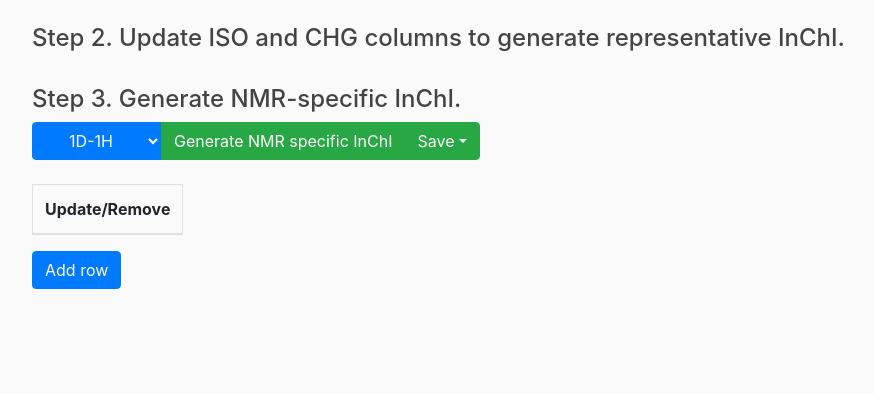
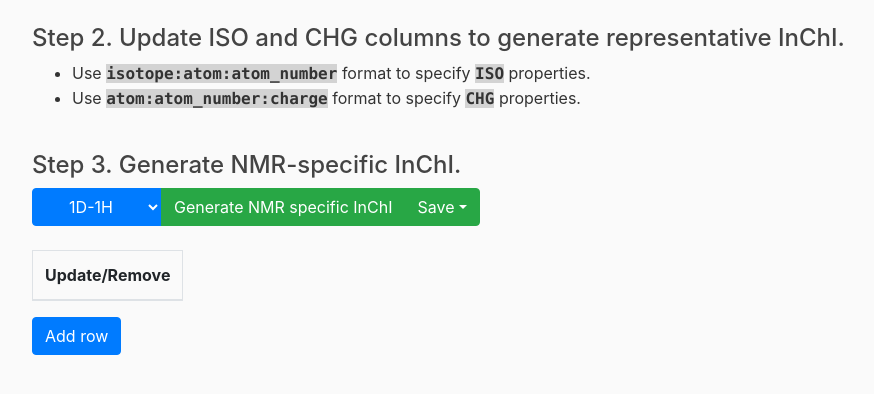
Before and after one commit to MoseleyBioinformaticsLab/isoenum-webgui, a Flask app: template isoenum_webgui/templates/table.html in a window 1280 px wide. Shown: the part 56-450 px from the top of the page, without its empty margins (53-927 px from the left). Run offline with Flask 2, Linux system fonts and the light colour scheme; the template is opened without the code that fills it, so the values that code supplies are empty; some libraries are stand-ins or nearby versions.

Commit message:
Updated table template.

```diff
--- a/isoenum_webgui/templates/table.html
+++ b/isoenum_webgui/templates/table.html
@@ -5,6 +5,12 @@
 
     <div class="row">
         <h4>Step 2. Update ISO and CHG columns to generate representative InChI.</h4>
+
+        <ul>
+            <li>Use <strong class="text-monospace highlight">isotope:atom:atom_number</strong> format to specify <strong class="text-monospace highlight">ISO</strong> properties.</li>
+            <li>Use <strong class="text-monospace highlight">atom:atom_number:charge</strong> format to specify <strong class="text-monospace highlight">CHG</strong> properties.</li>
+        </ul>
+
     </div>
 
     <br>
```
